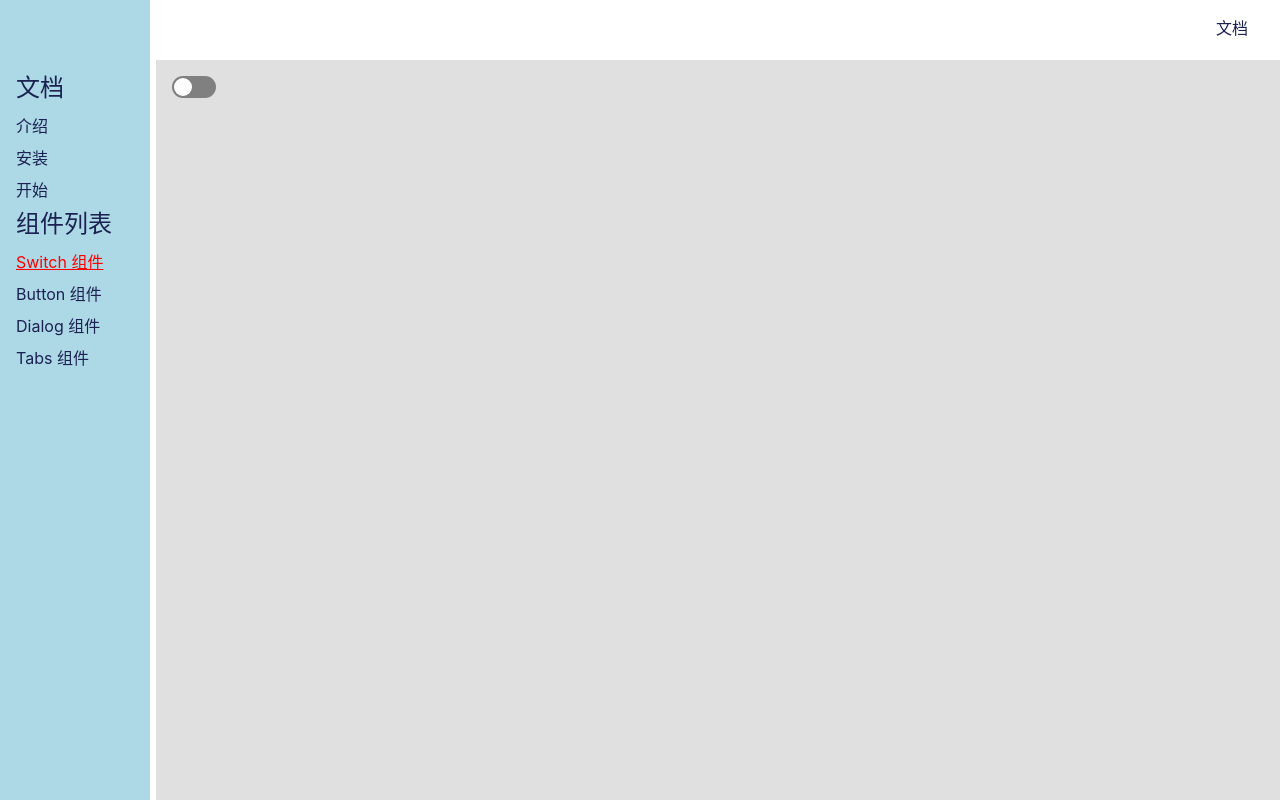
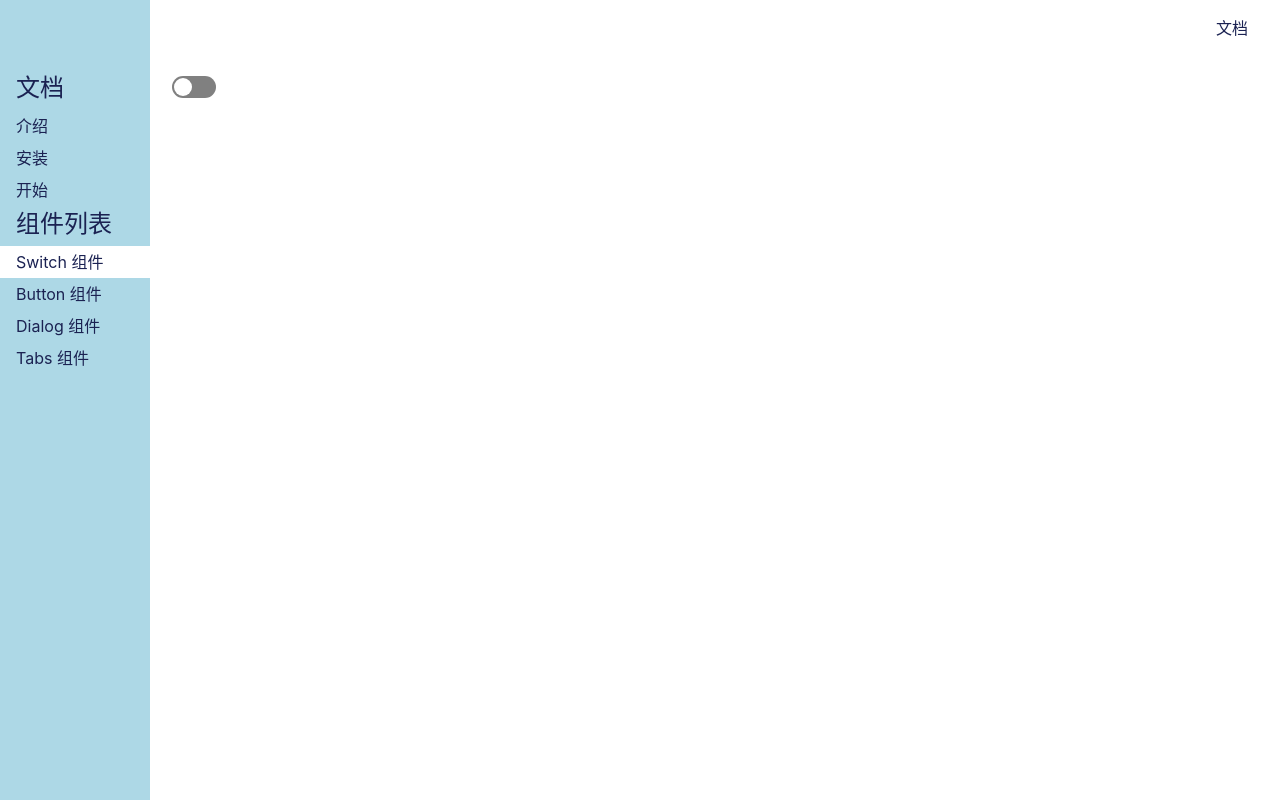
Before and after one commit to ertigers/NaNa-UI-vue3, a Vue app: page /#/doc/switch in a window 1280 px wide. Built offline with nearby package versions, Linux system fonts and the light colour scheme.

Commit message:
边栏选中样式

```diff
--- a/src/views/Doc.vue
+++ b/src/views/Doc.vue
@@ -51,10 +51,7 @@ export default {
 </script>
 
 <style lang="scss" scoped>
-.router-link-active {
-  text-decoration:underline;
-  color:red;
-}
+
 .layout {
   display: flex;
   flex-direction: column;
@@ -79,13 +76,13 @@ export default {
   > main {
     flex-grow: 1;
     padding: 16px;
-    background: rgb(224, 224, 224);
+    background: white;
   }
 }
 aside {
   background: lightblue;
   width: 150px;
-  padding: 16px;
+  padding: 16px 0;
   position: fixed;
   top: 0;
   left: 0;
@@ -93,10 +90,18 @@ aside {
   height: 100%;
   > h2 {
     margin-bottom: 4px;
+    padding: 0 16px;
   }
   > ol {
     > li {
-      padding: 4px 0;
+      > a {
+        display: block;
+        padding: 4px 16px;
+        text-decoration: none;
+      }
+      .router-link-active {
+        background: white;
+      }
     }
   }
 }
```
